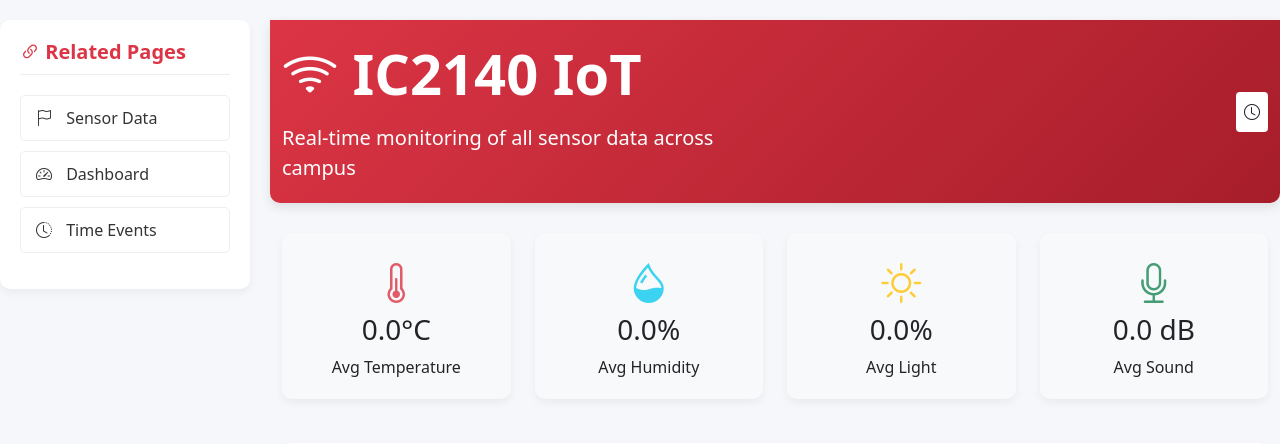
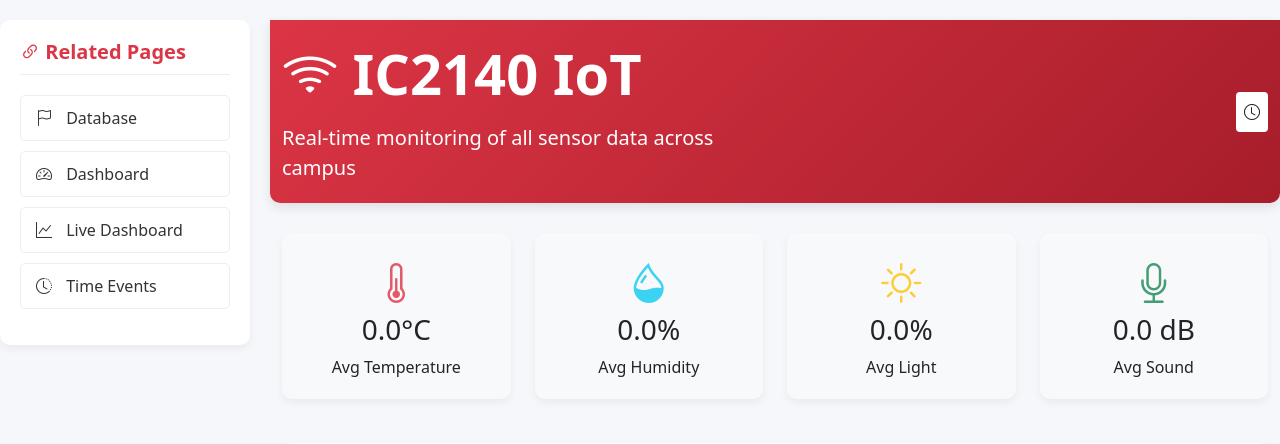
Before and after one commit to 1708004874a-star/IC2025-Internet-and-multimedia-application, a Django app: page /smart_campus/ in a window 1280 px wide. Shown: the top 444 px of the page. Run offline with Django 3.2, Linux system fonts and the light colour scheme; data that the repository does not hold is empty; some libraries are stand-ins or nearby versions.

Commit message:
Fix sidebar navigation links on main dashboard
Point Related Pages to real routes (/iot/, /dashboard/, /dashboardtwo/,
/timeevent/) and add the missing Live Dashboard entry; the old
checkpoint2 and dashboard_2nd links were 404s.

Co-Authored-By: Claude Fable 5 <noreply@anthropic.com>

```diff
--- a/mysite/smart_campus/templates/smart_campus/index.html
+++ b/mysite/smart_campus/templates/smart_campus/index.html
@@ -256,17 +256,22 @@
         <h5 class="sidebar-title"><i class="bi bi-link-45deg"></i> Related Pages</h5>
         <ul class="sidebar-links">
             <li>
-                <a href="/smart_campus" target="_self">
-                    <i class="bi bi-flag"></i> Sensor Data
+                <a href="/iot/" target="_self">
+                    <i class="bi bi-flag"></i> Database
                 </a>
             </li>
             <li>
-                <a href="/dashboardtwo" target="_self">
+                <a href="/dashboard/" target="_self">
                     <i class="bi bi-speedometer2"></i> Dashboard
                 </a>
             </li>
             <li>
-                <a href="/timeevent" target="_self">
+                <a href="/dashboardtwo/" target="_self">
+                    <i class="bi bi-graph-up"></i> Live Dashboard
+                </a>
+            </li>
+            <li>
+                <a href="/timeevent/" target="_self">
                     <i class="bi bi-clock-history"></i> Time Events
                 </a>
             </li>
@@ -508,8 +513,10 @@
             <div class="additional-links">
                 <h5><i class="bi bi-link-45deg"></i> Related Pages</h5>
                 <div class="link-list">
-                    <a href="/dashboardtwo">Dashboard</a>
-                    <a href="/timeevent">Time Events</a>
+                    <a href="/iot/" target="_self">Database</a>
+                    <a href="/dashboard/" target="_self">Dashboard</a>
+                    <a href="/dashboardtwo/" target="_self">Live Dashboard</a>
+                    <a href="/timeevent/" target="_self">Time Events</a>
                 </div>
             </div>
 
```
